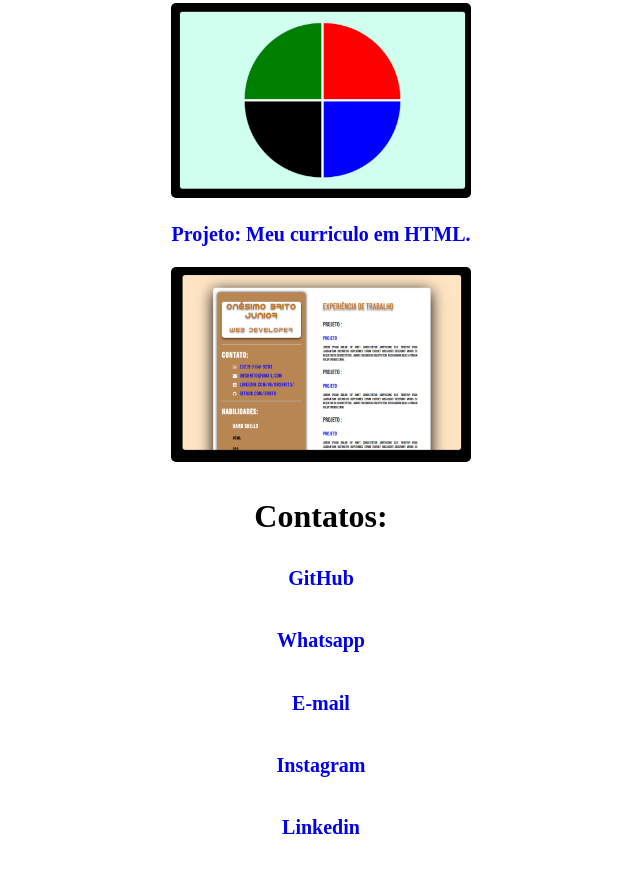
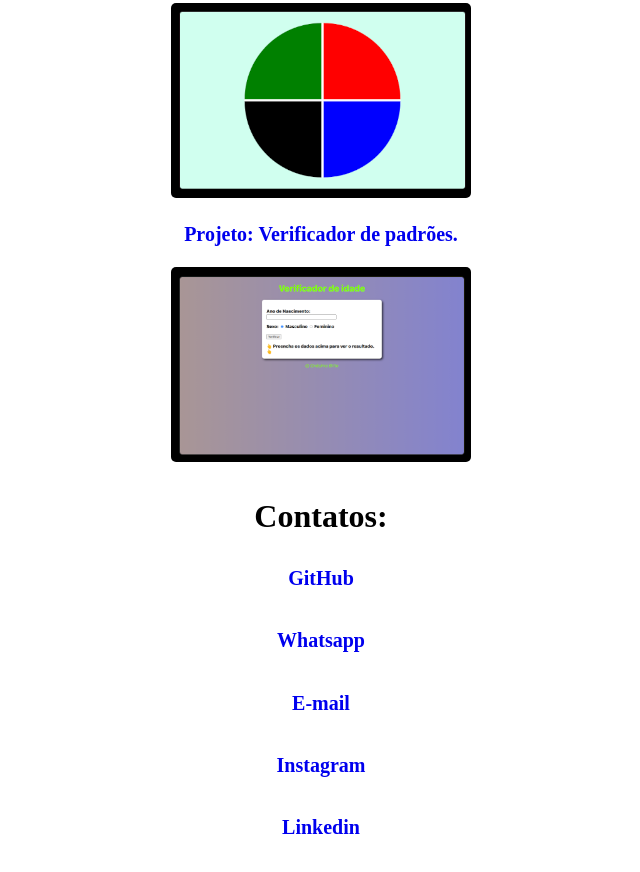
Before and after one commit to briito/onesimo-brito, a plain HTML site: page index.html in a window 1280 px wide. Shown: the part 706-1578 px from the top of the page, without its empty margins (319-959 px from the left). Drawn offline with Linux system fonts and the light colour scheme.

Commit message:
Adicionando outros projetos ao repositório

```diff
--- a/index.html
+++ b/index.html
@@ -22,8 +22,8 @@
         <h4> <a href="https://ginius.vercel.app/" target="_blank">Projeto: Jogo de Estilo Ginius.</a></h4>
         <img src="img/Ginius.png" alt="Imagem Jogo de Estilo Ginius">
 
-        <h4> <a href="https://meu-cv.vercel.app/" target="_blank">Projeto: Meu curriculo em HTML.</a></h4>
-        <img src="img/curriculo.png" alt="Imagem Curriculo">
+        <h4> <a href="https://verificar-idade.vercel.app/" target="_blank">Projeto: Verificador de  padrões.</a></h4>
+        <img src="img/capa de projeto.png" alt="">
 
         <h3>Contatos:</h3>
         <h4><a href="https://github.com/briito" target="_blank">GitHub</a><br><br>
```
Also changed, not shown: img/capa de projeto.png (added).
